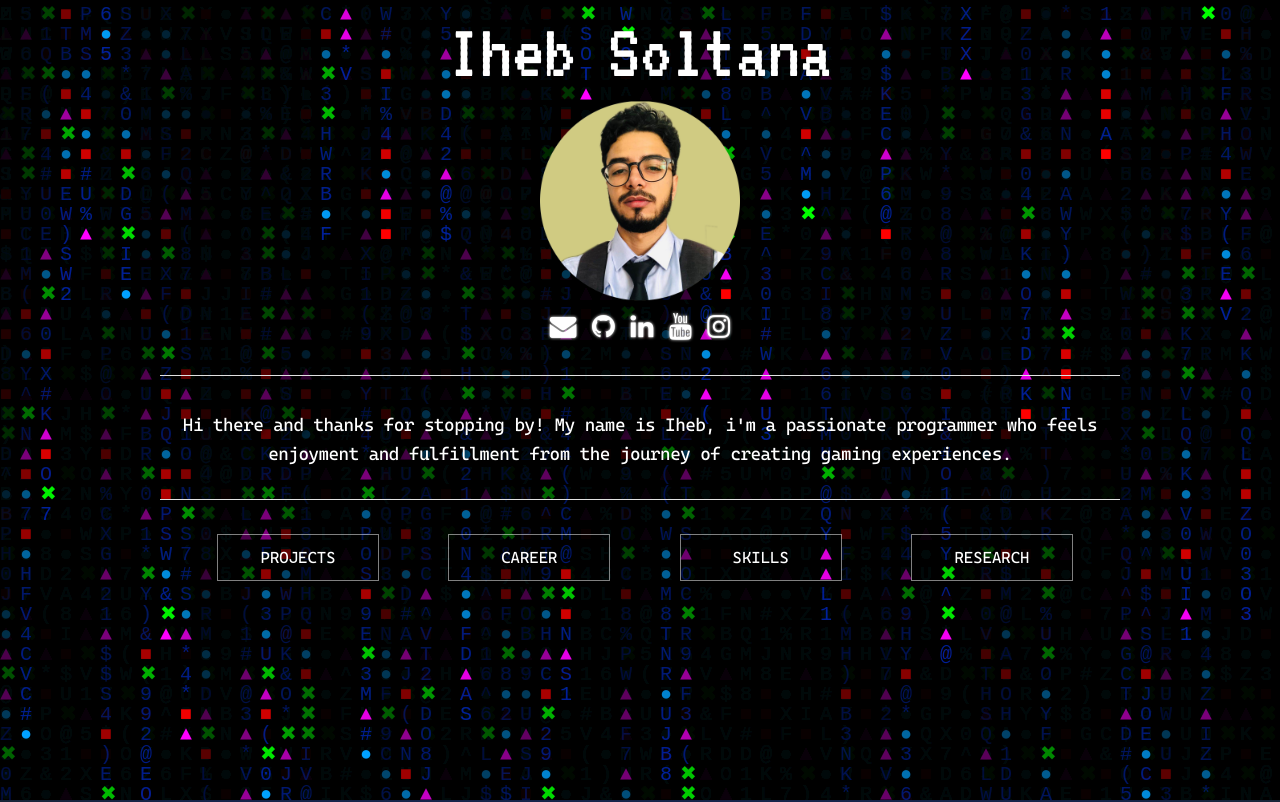
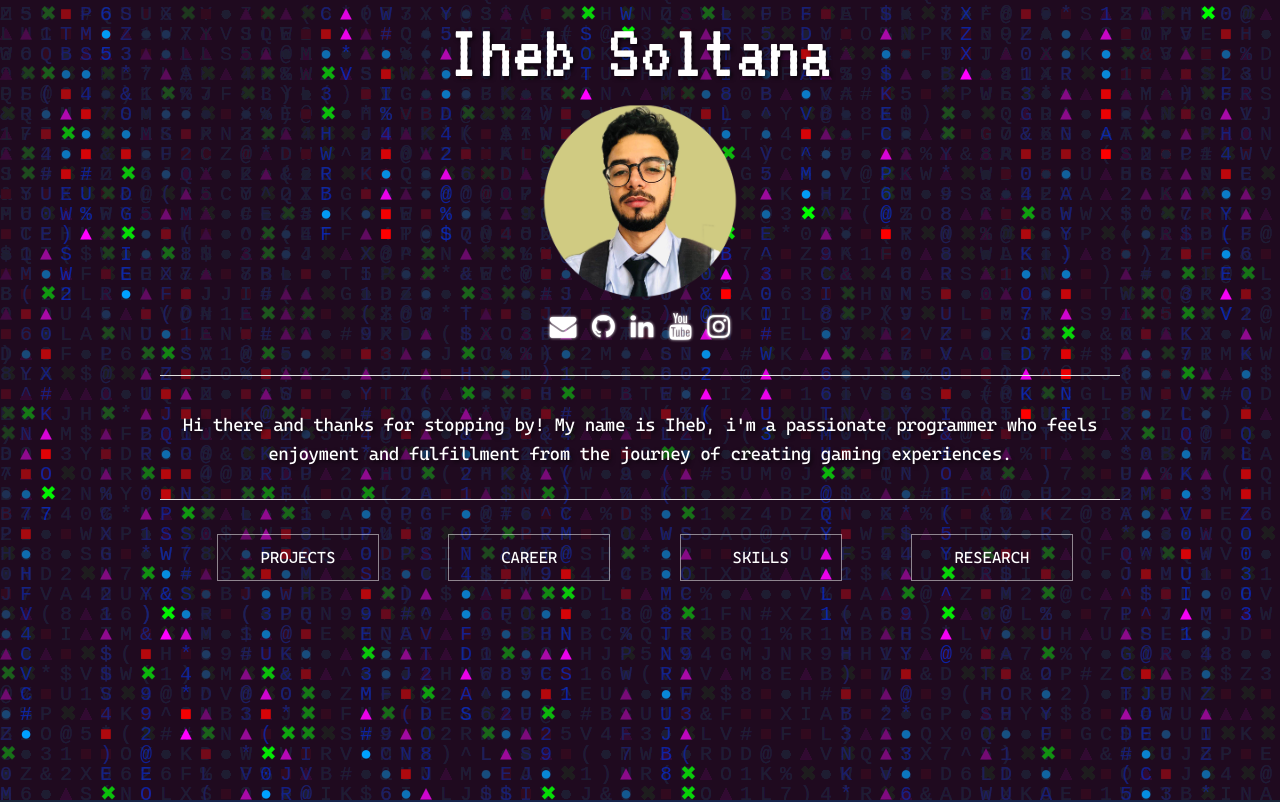
Before and after one commit to SoltanaMohamedIheb/Portfolio, a plain HTML site: page index.html in a window 1280 px wide. Shown: the top 802 px of the page. Drawn offline with Linux system fonts and the light colour scheme.

Commit message:
Update index.html

```diff
--- a/index.html
+++ b/index.html
@@ -15,7 +15,7 @@
                 top: 0;
                 left: 0;
                 z-index: -1;
-                background: #0a0a12;
+                background: #301934; /* Dark Purple Background */
             }
 
             /* Ensure content stays on top */
@@ -60,7 +60,7 @@
         <!-- Original Content -->
         <div class="container" style="margin-top: 1%" align="center">
             <div id="title">Iheb Soltana</div>
-            <img class="landing_logo" src="./data/images/portrait.png" alt="Portrait">
+            <img class="landing_logo" src="./data/images/portrait (1).png" alt="Portrait">
             <div id="quick_links">
                 <a href="mailto:mohamediheb.soltana@esprit.tn" target="_blank"><i class="fa fa-envelope"></i></a>
                 <a href="https://github.com/SoltanaMohamedIheb" target="_blank"><i class="fa fa-github"></i></a>
@@ -106,7 +106,7 @@
                 };
 
                 function drawMatrix() {
-                    ctx.fillStyle = 'rgba(0, 0, 0, 0.05)';
+                    ctx.fillStyle = 'rgba(48, 25, 52, 0.05)'; /* Dark Purple Overlay */
                     ctx.fillRect(0, 0, canvas.width, canvas.height);
 
                     ctx.font = '20px monospace';
```
